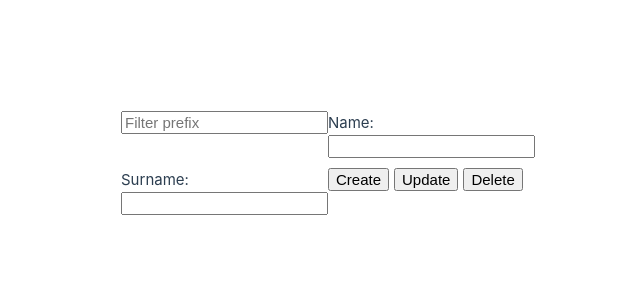
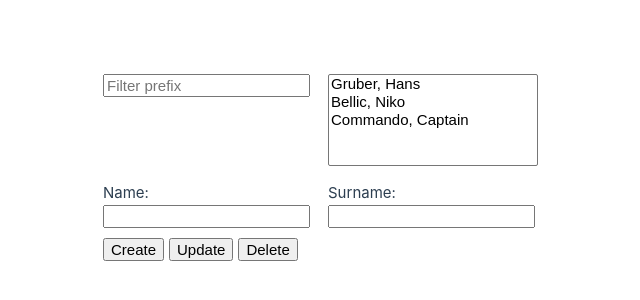
Before and after one commit to TimTheEnchanter/vue.js-crud-demo, a Vue app: page / in a window 1280 px wide. Shown: the part 232-532 px from the top of the page, without its empty margins (312-952 px from the left). Built offline with nearby package versions, Linux system fonts and the light colour scheme.

Commit message:
create and populate select

```diff
--- a/src/App.vue
+++ b/src/App.vue
@@ -6,7 +6,11 @@ const prefix = ref('')
 const first = ref('')
 const last = ref('')
 
-
+const filteredNames = computed(() =>
+  names.filter((n) =>
+    n.toLowerCase().startsWith(prefix.value.toLowerCase())
+  )
+)
 
 function hasValidInput() {
   return first.value.trim() && last.value.trim()
@@ -16,7 +20,9 @@ function hasValidInput() {
 <template>
   <div><input v-model="prefix" placeholder="Filter prefix"></div>
 
-
+  <select size="5" v-model="selected">
+    <option v-for="name in filteredNames" :key="name">{{ name }}</option>
+  </select>
 
   <label>Name: <input v-model="first"></label>
   <label>Surname: <input v-model="last"></label>
@@ -38,6 +44,12 @@ input {
   margin-bottom: 10px;
 }
 
+select {
+  float: left;
+  margin: 0 1em 1em 0;
+  width: 14em;
+}
+
 .buttons {
   clear: both;
 }
```
